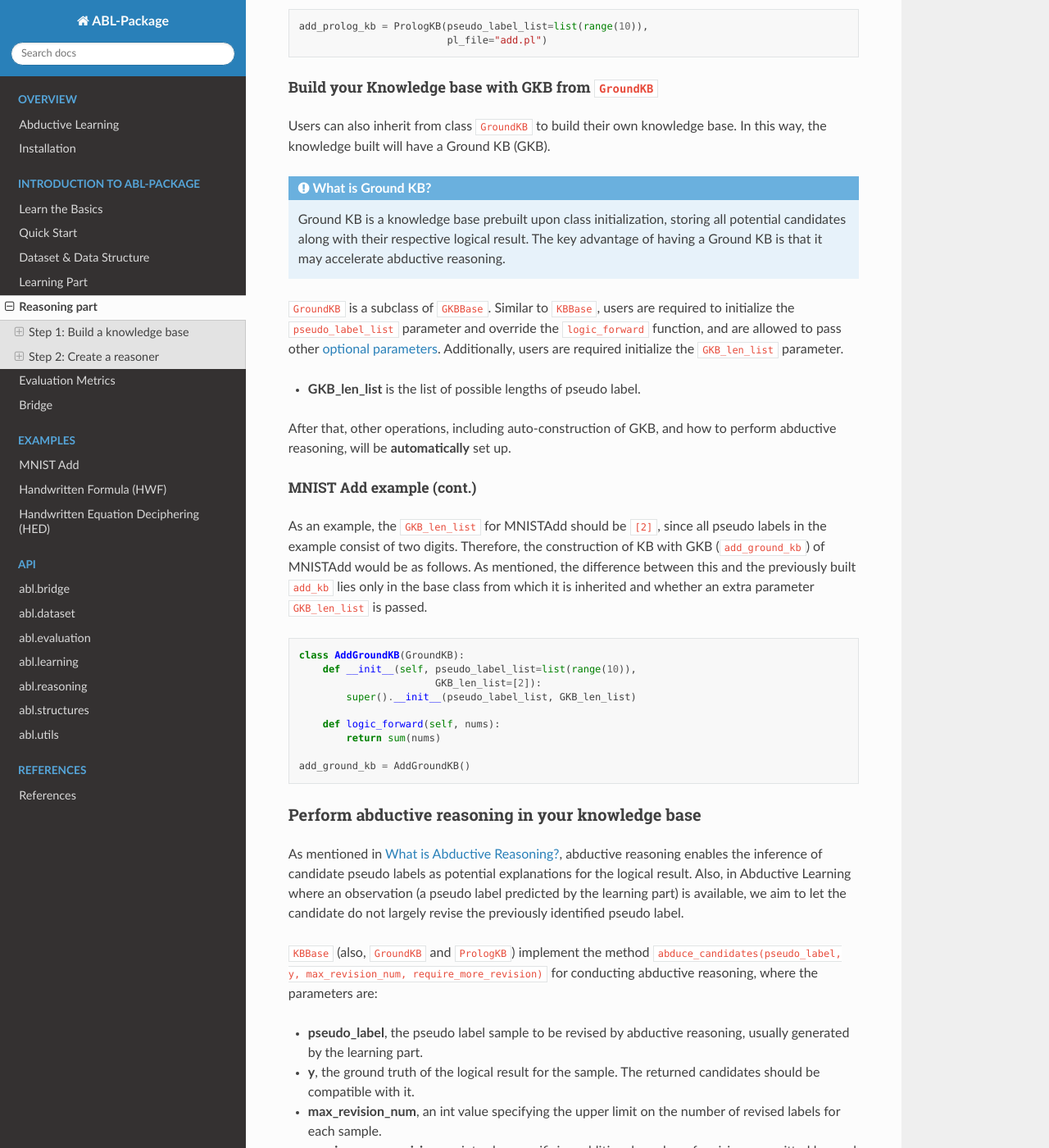
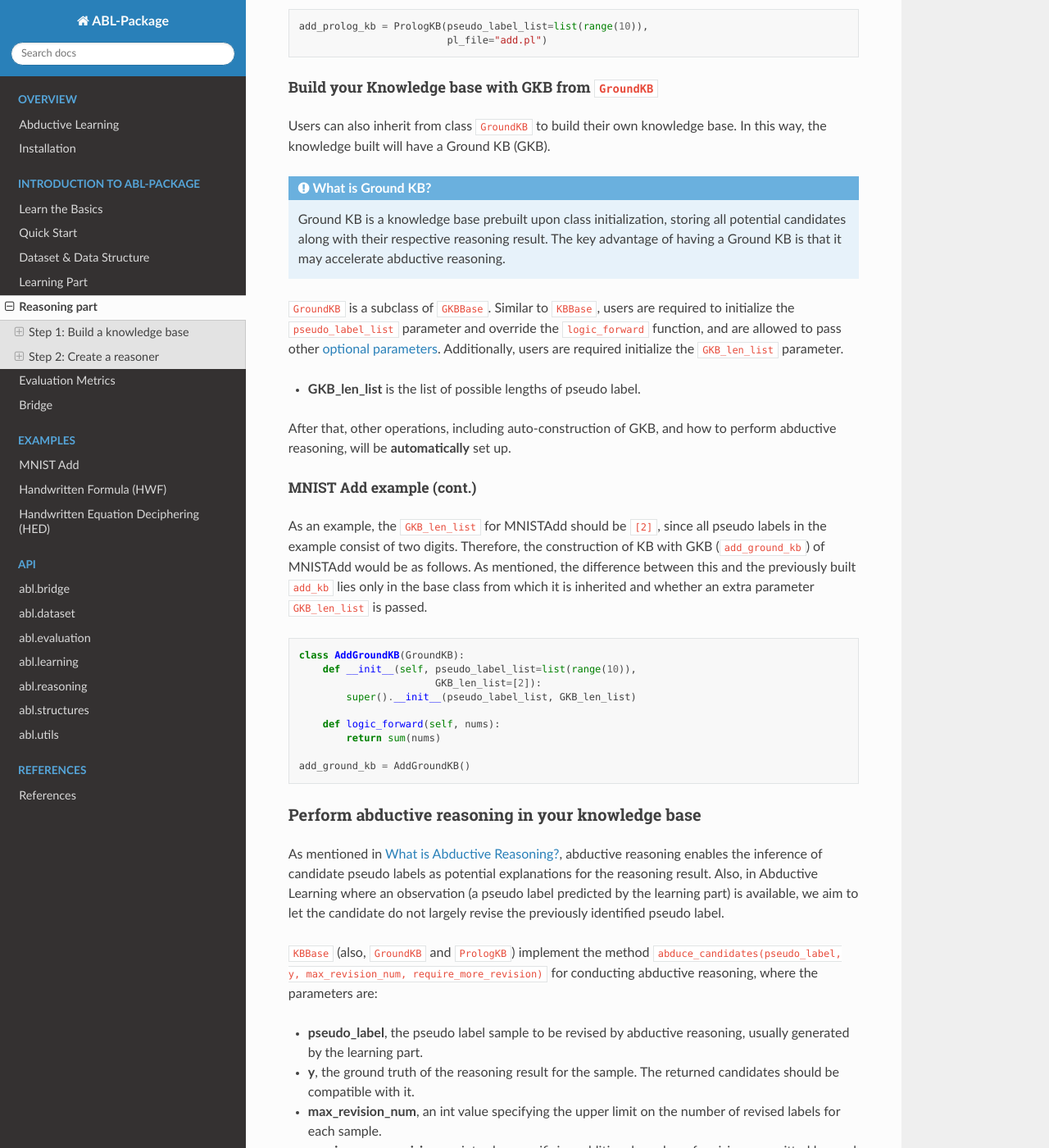
Before and after one commit to AbductiveLearning/ABLkit, a Sphinx documentation site: the page built from docs/Intro/Reasoning.rst, in a window 1280 px wide and 1400 px high, scrolled down 2298 px. Shown: the whole window at 82% size. Built offline with Sphinx 7.4.7 and the Read the Docs theme 2.0.0, drawn with Linux system fonts in a browser that asks for light colours; some of the changed text lies outside the part shown.

Commit message:
[DOC] revise reasoning in quick start, logical-->reasoning result

```diff
--- a/docs/Intro/Reasoning.rst
+++ b/docs/Intro/Reasoning.rst
@@ -13,7 +13,7 @@ Reasoning part
 In ABL-Package, constructing the reasoning part involves two steps:
 
 1. Build a knowledge base by creating a subclass of ``KBBase``, which
-   defines how to map pseudo labels to logical results.
+   defines how to map pseudo labels to reasoning results.
 2. Define a reasoner by creating an instance of class ``ReasonerBase``
    to minimize inconsistencies between the knowledge base and pseudo
    labels predicted by the learning part.
@@ -32,7 +32,7 @@ and override the ``logic_forward`` function:
 -  **pseudo_label_list** is the list of possible pseudo labels (also,
    the output of the machine learning model).
 -  **logic_forward** defines how to perform (deductive) reasoning,
-   i.e. matching each pseudo label to their logical result.
+   i.e. matching each pseudo label to their reasoning result.
 
 After that, other operations, including how to perform abductive
 reasoning, will be **automatically** set up.
@@ -65,9 +65,9 @@ You can also initialize the following parameters when building your
 knowledge base:
 
 -  **max_err** (float, optional), specifying the upper tolerance limit
-   when comparing the similarity between a candidate’s logical result
+   when comparing the similarity between a candidate’s reasoning result
    and the ground truth during abductive reasoning. This is only
-   applicable when the logical result is of a numerical type. This is
+   applicable when the reasoning result is of a numerical type. This is
    particularly relevant for regression problems where exact matches
    might not be feasible. Defaults to 1e-10. See :ref:`an example <kb-abd-2>`.
 -  **use_cache** (bool, optional), indicating whether to use cache for
@@ -133,7 +133,7 @@ knowledge base. In this way, the knowledge built will have a Ground KB
 .. admonition:: What is Ground KB?
 
    Ground KB is a knowledge base prebuilt upon class initialization,
-   storing all potential candidates along with their respective logical
+   storing all potential candidates along with their respective reasoning
    result. The key advantage of having a Ground KB is that it may
    accelerate abductive reasoning.
 
@@ -177,7 +177,7 @@ Perform abductive reasoning in your knowledge base
 
 As mentioned in :ref:`What is Abductive Reasoning? <abd>`, abductive reasoning
 enables the inference of candidate pseudo labels as potential
-explanations for the logical result. Also, in Abductive Learning where
+explanations for the reasoning result. Also, in Abductive Learning where
 an observation (a pseudo label predicted by the learning part) is
 available, we aim to let the candidate do not largely revise the
 previously identified pseudo label.
@@ -188,7 +188,7 @@ for conducting abductive reasoning, where the parameters are:
 
 -  **pseudo_label**, the pseudo label sample to be revised by abductive
    reasoning, usually generated by the learning part.
--  **y**, the ground truth of the logical result for the sample. The
+-  **y**, the ground truth of the reasoning result for the sample. The
    returned candidates should be compatible with it.
 -  **max_revision_num**, an int value specifying the upper limit on the
    number of revised labels for each sample.
```
Also changed, not shown: docs/Intro/Basics.rst (+4 -4 lines), docs/Intro/Quick-Start.rst (+9 -3 lines), 1 other file.
